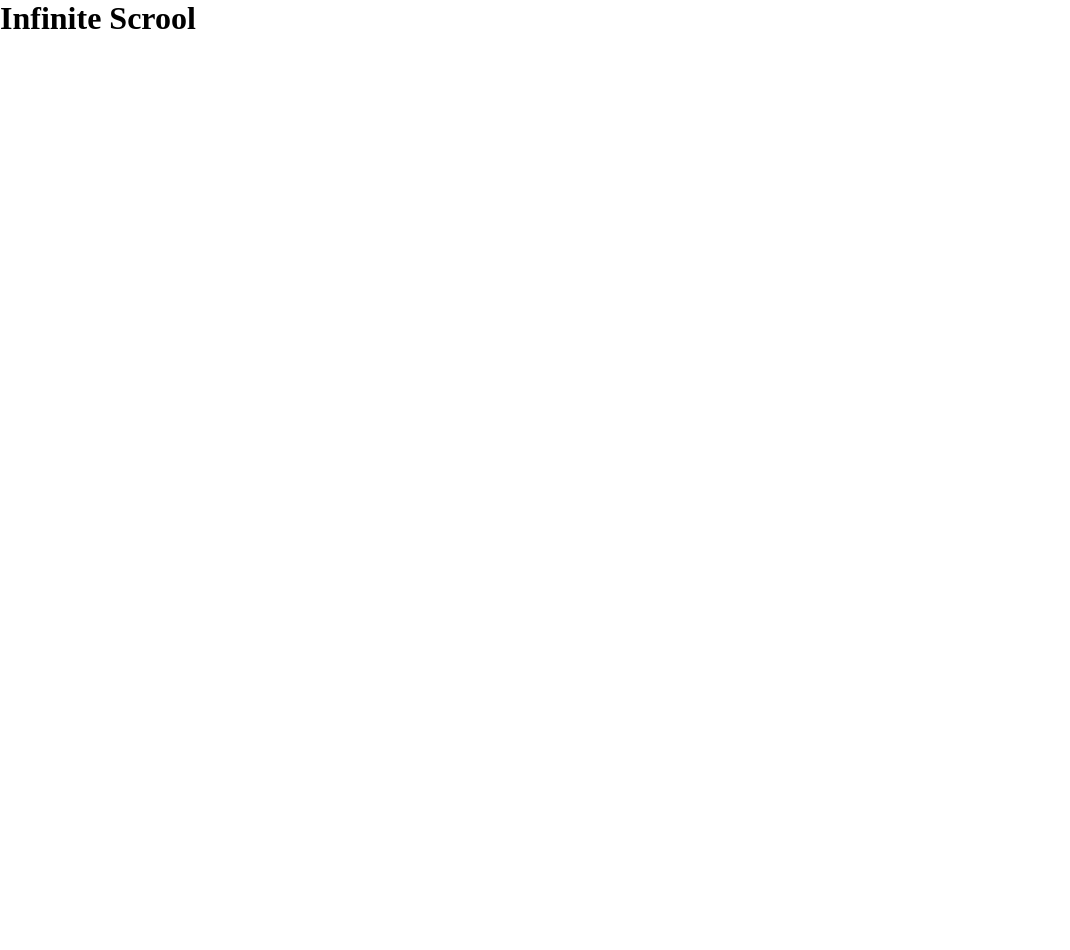
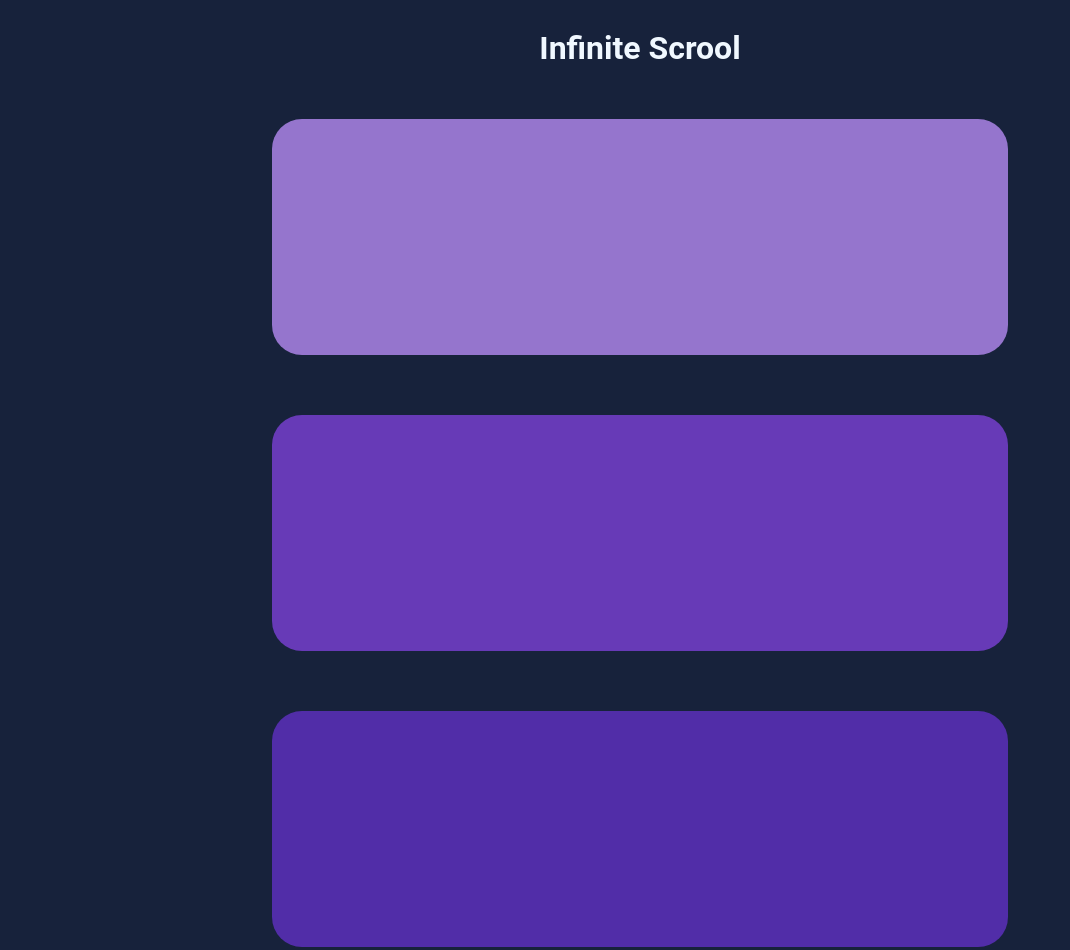
Before and after one commit to zotel1/InfinityScrool, a plain HTML site: page index.html in a window 1280 px wide. Shown: the whole page, without its empty margins (0-1070 px from the left). Before the commit the page ends 800 px from the top, so only its background shows below. Drawn offline with Linux system fonts and the light colour scheme.

Commit message:
agregamos stilos

```diff
--- a/css/style.css
+++ b/css/style.css
@@ -1,13 +1,32 @@
 * {
-	margin: 0;
-	padding: 0;
-	box-sizing: border-box;
+	font-family: roboto;
+	background-color: #17223b;
+	color: aliceblue;
 }
 
+.container {
+	width: 100%;
+	display: flex;
+	flex-direction: column;
+	align-items: center;
+}
 
+.box {
+	width: 700px;
+	height: 200px;
+	padding: 18px;
+	margin: 30px 0;
+	border-radius: 30px;
+}
 
-.img.img-thumbnail {
-	width: 80%;
-	height: 80%;
-	min-height: 200px;
+.box.a {
+	background-color: #9575cd;
 }
+
+.box.b {
+	background-color: #673ab7;
+}
+
+.box.c {
+	background-color: #512da8;
+}
--- a/index.html
+++ b/index.html
@@ -14,8 +14,8 @@
 	<div class="container">
 		<h1> Infinite Scrool</h1>
 		<div class="box a"></div>
-		<div class="box a"></div>
-		<div class="box a"></div>
+		<div class="box b"></div>
+		<div class="box c"></div>
 	</div>
 	<div class="spinner"></div>
 	<script src="./js/script.js"></script>
```
